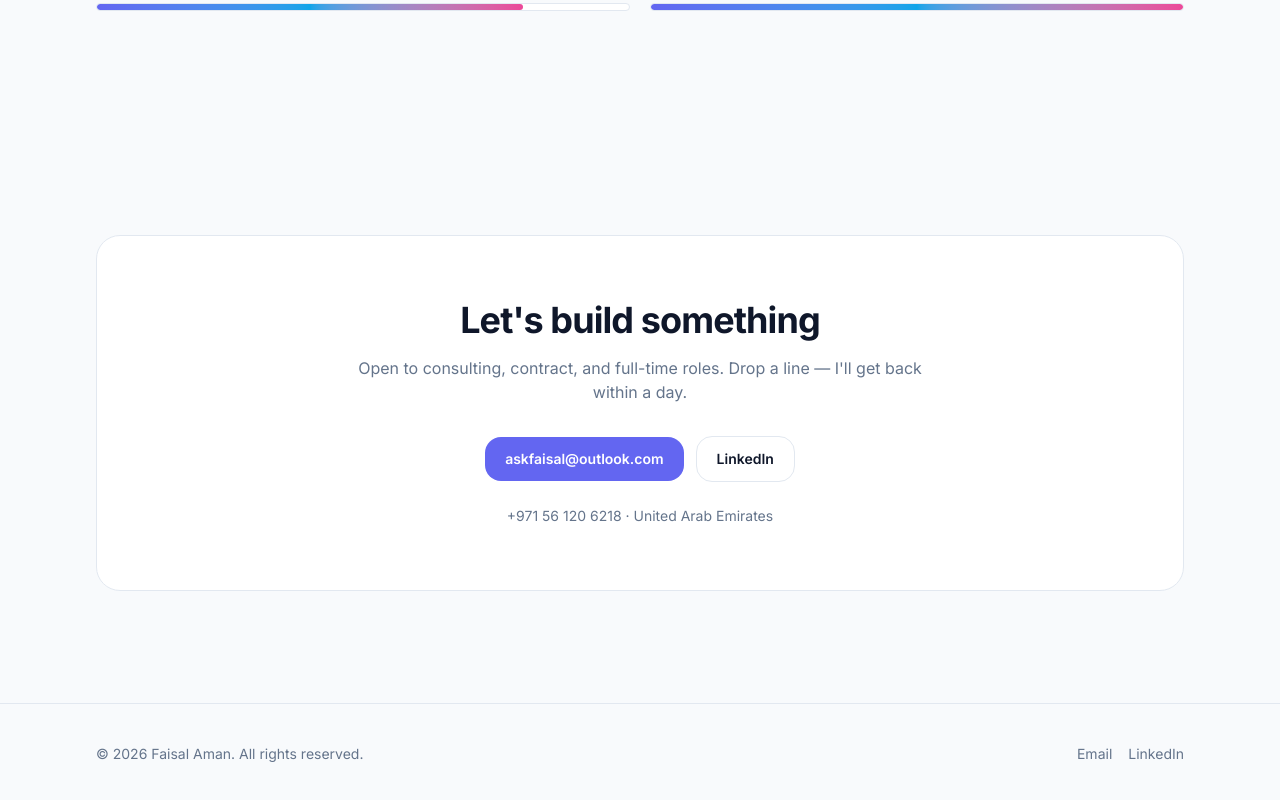
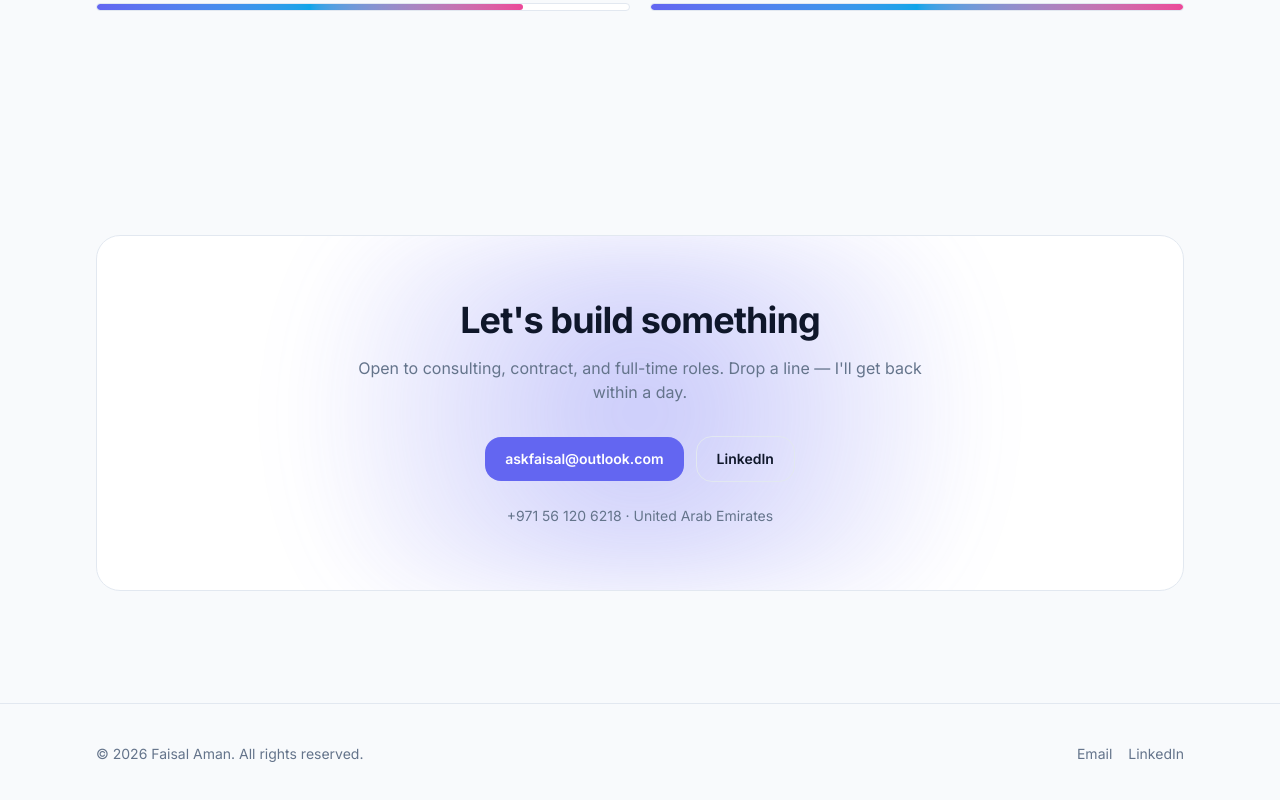
Before and after one commit to faisalaman/portfolio, a React (Vite) app: page / in a window 1280 px wide. Shown: the part 5737-6537 px from the top of the page. Built offline with nearby package versions, Linux system fonts and the light colour scheme; the HTML template or start-up script is replaced by a standard one.

Commit message:
Add signature entrance animation per section

```diff
--- a/src/components/sections/About.jsx
+++ b/src/components/sections/About.jsx
@@ -1,7 +1,8 @@
-import { useInView } from 'framer-motion';
+import { motion as Motion, useInView, useReducedMotion } from 'framer-motion';
 import { useRef } from 'react';
 import { Section } from '../ui/Section';
 import { useCounter } from '../../hooks/useCounter';
+import { slideInLeft, slideInRight, viewportOnce } from '../../lib/motion';
 import { profile, stats } from '../../data/profile';
 
 function Stat({ stat, start }) {
@@ -19,11 +20,17 @@ function Stat({ stat, start }) {
 export function About() {
   const ref = useRef(null);
   const inView = useInView(ref, { once: true, amount: 0.3 });
+  const reduce = useReducedMotion();
 
   return (
     <Section id="about">
       <div className="grid gap-12 lg:grid-cols-2 lg:items-center">
-        <div>
+        <Motion.div
+          variants={reduce ? undefined : slideInLeft}
+          initial={reduce ? false : 'hidden'}
+          whileInView={reduce ? undefined : 'visible'}
+          viewport={viewportOnce}
+        >
           <h2 className="text-3xl font-bold tracking-tight md:text-4xl">About me</h2>
           <p className="mt-6 text-base leading-relaxed text-text-muted md:text-lg">{profile.summary}</p>
           <dl className="mt-8 grid grid-cols-2 gap-4 text-sm">
@@ -32,12 +39,19 @@ export function About() {
             <div><dt className="text-text-muted">Languages</dt><dd className="font-medium">{profile.languages}</dd></div>
             <div><dt className="text-text-muted">Education</dt><dd className="font-medium">{profile.education.degree}</dd></div>
           </dl>
-        </div>
-        <div ref={ref} className="grid grid-cols-2 gap-6 rounded-2xl glass p-8">
+        </Motion.div>
+        <Motion.div
+          ref={ref}
+          variants={reduce ? undefined : slideInRight}
+          initial={reduce ? false : 'hidden'}
+          whileInView={reduce ? undefined : 'visible'}
+          viewport={viewportOnce}
+          className="grid grid-cols-2 gap-6 rounded-2xl glass p-8"
+        >
           {stats.map((s) => (
             <Stat key={s.label} stat={s} start={inView} />
           ))}
-        </div>
+        </Motion.div>
       </div>
     </Section>
   );
--- a/src/components/sections/Contact.jsx
+++ b/src/components/sections/Contact.jsx
@@ -1,11 +1,27 @@
+import { motion as Motion, useReducedMotion } from 'framer-motion';
 import { Section } from '../ui/Section';
 import { Button } from '../ui/Button';
+import { popIn, viewportOnce } from '../../lib/motion';
 import { profile } from '../../data/profile';
 
 export function Contact() {
+  const reduce = useReducedMotion();
   return (
     <Section id="contact">
-      <div className="rounded-2xl glass p-10 text-center md:p-16">
+      <Motion.div
+        variants={reduce ? undefined : popIn}
+        initial={reduce ? false : 'hidden'}
+        whileInView={reduce ? undefined : 'visible'}
+        viewport={viewportOnce}
+        className="relative rounded-2xl glass p-10 text-center md:p-16 overflow-hidden"
+      >
+        <Motion.div
+          aria-hidden
+          animate={reduce ? undefined : { opacity: [0.3, 0.6, 0.3], scale: [1, 1.05, 1] }}
+          transition={reduce ? undefined : { duration: 6, repeat: Infinity, ease: 'easeInOut' }}
+          className="pointer-events-none absolute inset-0 -z-0 bg-[radial-gradient(circle_at_center,var(--color-primary)_0%,transparent_60%)] opacity-20 blur-2xl"
+        />
+        <div className="relative z-10">
           <h2 className="text-3xl font-bold tracking-tight md:text-4xl">Let's build something</h2>
           <p className="mx-auto mt-4 max-w-xl text-text-muted">
             Open to consulting, contract, and full-time roles. Drop a line — I'll get back within a day.
@@ -16,6 +32,7 @@ export function Contact() {
           </div>
           <p className="mt-6 text-sm text-text-muted">{profile.phone} · {profile.location}</p>
         </div>
+      </Motion.div>
     </Section>
   );
 }
--- a/src/components/sections/Experience.jsx
+++ b/src/components/sections/Experience.jsx
@@ -1,25 +1,36 @@
-import { motion as Motion } from 'framer-motion';
+import { motion as Motion, useReducedMotion } from 'framer-motion';
 import { Section } from '../ui/Section';
 import { Card } from '../ui/Card';
-import { fadeUp, stagger, viewportOnce } from '../../lib/motion';
+import { slideInLeft, stagger, viewportOnce } from '../../lib/motion';
 import { experience } from '../../data/profile';
 
 export function Experience() {
+  const reduce = useReducedMotion();
   return (
     <Section id="experience">
       <div className="mb-12 text-center">
         <h2 className="text-3xl font-bold tracking-tight md:text-4xl">Experience</h2>
         <p className="mx-auto mt-4 max-w-2xl text-text-muted">12+ years across enterprise and government engagements.</p>
       </div>
+      <div className="relative">
+        <Motion.span
+          aria-hidden
+          initial={reduce ? false : { scaleY: 0 }}
+          whileInView={reduce ? undefined : { scaleY: 1 }}
+          viewport={viewportOnce}
+          transition={{ duration: 1.2, ease: [0.4, 0, 0.2, 1] }}
+          style={{ originY: 0 }}
+          className="pointer-events-none absolute left-2 top-2 bottom-2 hidden w-px bg-gradient-to-b from-primary via-accent to-transparent md:block"
+        />
         <Motion.div
           variants={stagger(0.1)}
           initial="hidden"
           whileInView="visible"
           viewport={viewportOnce}
-        className="space-y-6"
+          className="space-y-6 md:pl-10"
         >
           {experience.map((job) => (
-          <Motion.div key={`${job.role}-${job.company}`} variants={fadeUp}>
+            <Motion.div key={`${job.role}-${job.company}`} variants={slideInLeft}>
             <Card tilt>
               <div className="flex flex-wrap items-start justify-between gap-3">
                 <div>
@@ -50,6 +61,7 @@ export function Experience() {
           </Motion.div>
         ))}
         </Motion.div>
+      </div>
     </Section>
   );
 }
--- a/src/components/sections/Services.jsx
+++ b/src/components/sections/Services.jsx
@@ -1,7 +1,7 @@
 import { motion as Motion } from 'framer-motion';
 import { Section } from '../ui/Section';
 import { Card } from '../ui/Card';
-import { fadeUp, stagger, viewportOnce } from '../../lib/motion';
+import { popIn, stagger, viewportOnce } from '../../lib/motion';
 import { services } from '../../data/profile';
 
 const ICONS = {
@@ -28,7 +28,7 @@ export function Services() {
         className="grid gap-6 sm:grid-cols-2 lg:grid-cols-3"
       >
         {services.map((s) => (
-          <Motion.div key={s.title} variants={fadeUp}>
+          <Motion.div key={s.title} variants={popIn}>
             <Card tilt className="h-full">
               <div className="grid h-12 w-12 place-items-center rounded-xl bg-primary/10 text-primary">
                 <svg width="24" height="24" viewBox="0 0 24 24" fill="none" stroke="currentColor" strokeWidth="2" strokeLinecap="round" strokeLinejoin="round">
--- a/src/components/sections/TechExpertise.jsx
+++ b/src/components/sections/TechExpertise.jsx
@@ -1,7 +1,7 @@
 import { motion as Motion } from 'framer-motion';
 import { Section } from '../ui/Section';
 import { Card } from '../ui/Card';
-import { fadeUp, stagger, viewportOnce } from '../../lib/motion';
+import { rotateIn, stagger, viewportOnce } from '../../lib/motion';
 import { techExpertise } from '../../data/profile';
 
 export function TechExpertise() {
@@ -20,7 +20,7 @@ export function TechExpertise() {
         className="grid gap-4 sm:grid-cols-2 lg:grid-cols-3"
       >
         {entries.map(([category, list]) => (
-          <Motion.div key={category} variants={fadeUp}>
+          <Motion.div key={category} variants={rotateIn}>
             <Card className="h-full">
               <h3 className="text-sm font-semibold uppercase tracking-wider text-primary">{category}</h3>
               <p className="mt-3 text-sm leading-relaxed text-text">{list}</p>
--- a/src/lib/motion.js
+++ b/src/lib/motion.js
@@ -19,3 +19,25 @@ export const scaleIn = {
 };
 
 export const viewportOnce = { once: true, amount: 0.2 };
+
+const ease = [0.4, 0, 0.2, 1];
+
+export const slideInLeft = {
+  hidden: { opacity: 0, x: -40 },
+  visible: { opacity: 1, x: 0, transition: { duration: 0.7, ease } },
+};
+
+export const slideInRight = {
+  hidden: { opacity: 0, x: 40 },
+  visible: { opacity: 1, x: 0, transition: { duration: 0.7, ease } },
+};
+
+export const popIn = {
+  hidden: { opacity: 0, y: 20, scale: 0.94 },
+  visible: { opacity: 1, y: 0, scale: 1, transition: { duration: 0.55, ease } },
+};
+
+export const rotateIn = {
+  hidden: { opacity: 0, y: 20, rotate: -2 },
+  visible: { opacity: 1, y: 0, rotate: 0, transition: { duration: 0.6, ease } },
+};
```
Lines whose indentation alone changed are shown as unchanged.
